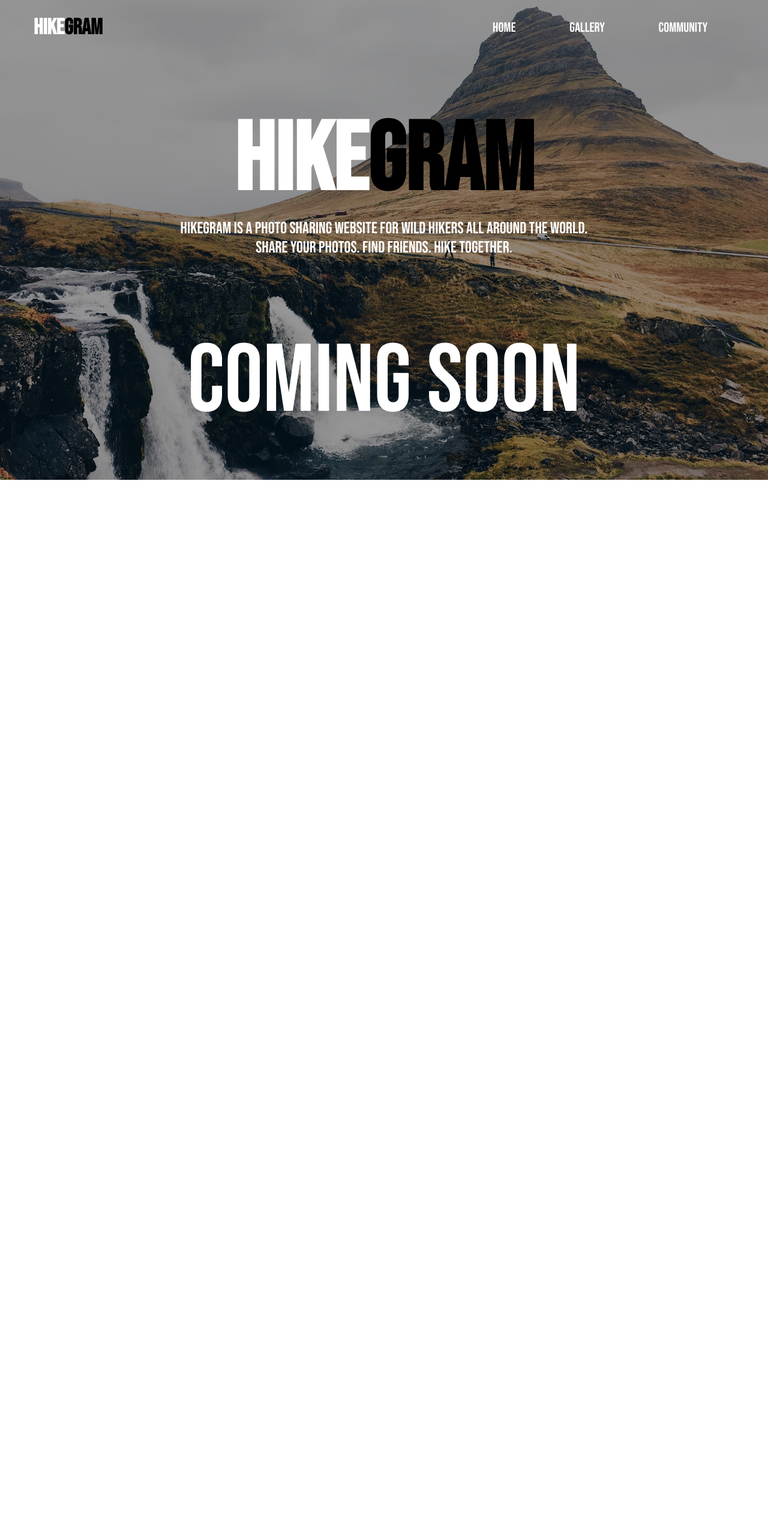
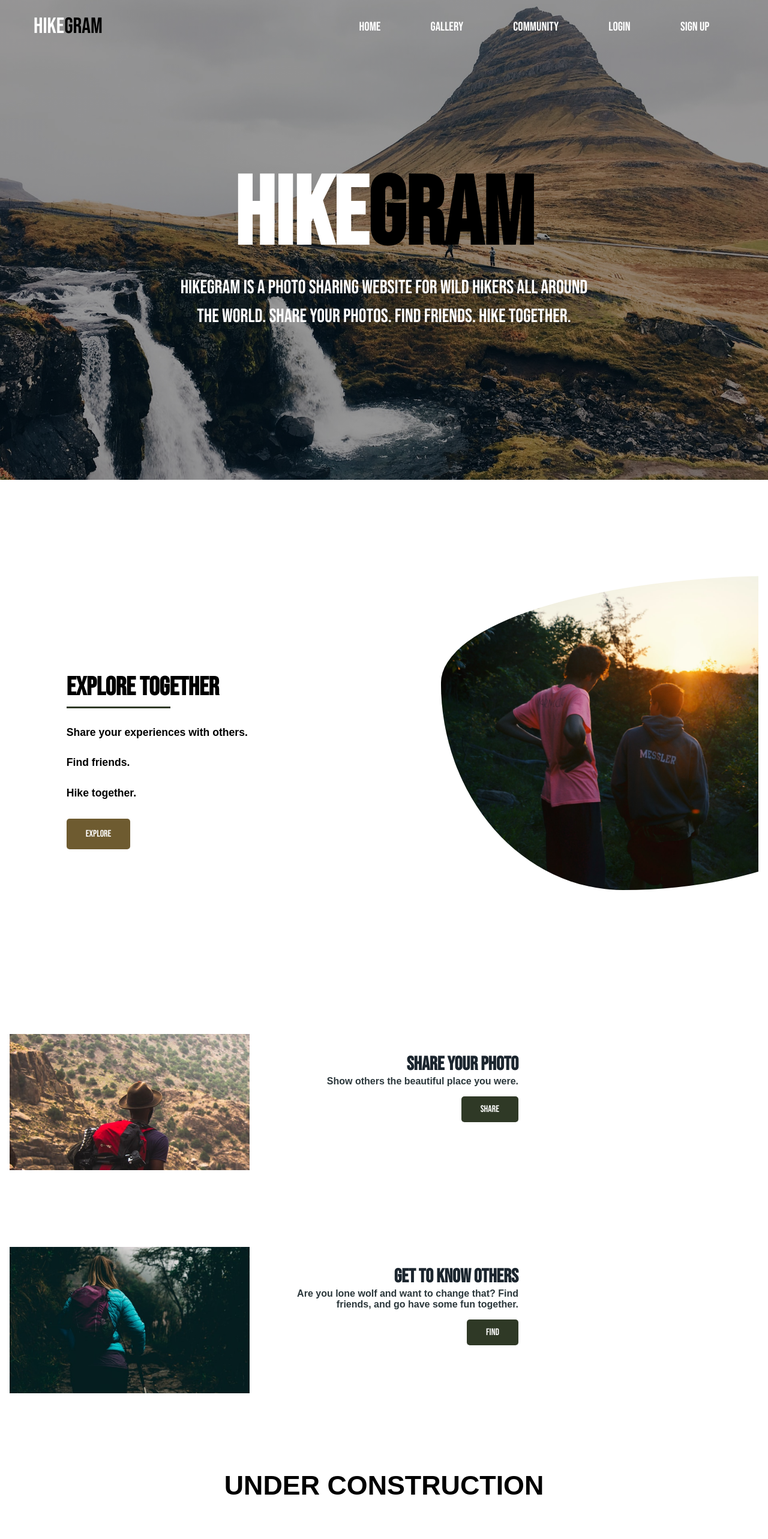
Before and after one commit to baxy5/HikeGram, a Next.js app: page / in a window 1280 px wide. Shown: the top 2566 px of the page at 60% size. Before the commit the page ends 800 px from the top, so only its background shows below. Built offline with nearby package versions, Linux system fonts and the light colour scheme; a web font is replaced by a local one.

Commit message:
index page fix

```diff
--- a/components/Content.jsx
+++ b/components/Content.jsx
@@ -21,8 +21,8 @@ const Content = () => {
         </div>
       </div>
 
-      <div className={styles.features}>
-        <div className={styles.more_info}>
+      <div className={styles.more_info}>
+        <div className={styles.features}>
           <Image
             src={WildHiker1}
             className={styles.img}
@@ -37,6 +37,8 @@ const Content = () => {
             <p>Show others the beautiful place you were.</p>
             <button>Share</button>
           </div>
+        </div>
+        <div className={`${styles.features} ${styles.right}`}>
           <Image
             src={WildHiker2}
             className={styles.img}
--- a/components/Navbar.jsx
+++ b/components/Navbar.jsx
@@ -16,7 +16,7 @@ const Navbar = () => {
 
   return (
     <div className={styles.navbar}>
-      <Link href="/Home">
+      <Link href="/">
         <a className={styles.logo}>
           Hike<span>gram</span>
         </a>
--- a/pages/index.js
+++ /dev/null
@@ -1,123 +0,0 @@
-import Link from "next/link";
-import Head from "next/head";
-import { useRef } from "react";
-import styles from "../styles/Home.module.scss";
-
-export default function Home() {
-  const nav = useRef("");
-
-  const openMenu = () => {
-    nav.current.classList.add("open-menu");
-  };
-
-  const closeMenu = () => {
-    nav.current.classList.remove("open-menu");
-  };
-
-  return (
-    <>
-      <Head>
-        <title>Hikegram</title>
-      </Head>
-      <div className={styles.container}>
-        <div className={styles.wrapper}>
-          <div className={styles.header}>
-            <h1>
-              <a href="#">
-                Hike<span>gram</span>
-              </a>
-            </h1>
-            <nav ref={nav}>
-              <ul>
-                <li>
-                  <Link href="/Home">
-                    <a>Home</a>
-                  </Link>
-                </li>
-                <li>
-                  <a href="#">Gallery</a>
-                </li>
-                <li>
-                  <a href="#">Community</a>
-                </li>
-              </ul>
-
-              <svg
-                className="close"
-                onClick={closeMenu}
-                viewBox="0 0 28 28"
-                fill="none"
-                xmlns="http://www.w3.org/2000/svg"
-              >
-                <path
-                  d="M14 3.5C19.799 3.5 24.5 8.20101 24.5 14C24.5 19.799 19.799 24.5 14 24.5C8.20101 24.5 3.5 19.799 3.5 14C3.5 8.20101 8.20101 3.5 14 3.5Z"
-                  stroke="white"
-                  strokeWidth="2"
-                  strokeLinecap="round"
-                />
-                <path
-                  d="M14.0002 14L18.6668 9.33334M14.0002 14L18.6668 18.6667L14.0002 14ZM14.0002 14L9.3335 9.33334L14.0002 14ZM14.0002 14L9.3335 18.6667L14.0002 14Z"
-                  stroke="white"
-                  strokeWidth="2"
-                  strokeLinecap="round"
-                />
-              </svg>
-            </nav>
-            <div className={styles.register}>
-              <p>Login</p>
-              <p>Sign up</p>
-            </div>
-
-            <svg
-              className="menu"
-              onClick={openMenu}
-              viewBox="0 0 27 27"
-              fill="none"
-              xmlns="http://www.w3.org/2000/svg"
-            >
-              <path
-                d="M18 20.25V22.5H5.625V20.25H18ZM23.625 12.375V14.625H3.375V12.375H23.625ZM21.375 4.5V6.75H9V4.5H21.375Z"
-                fill="black"
-              />
-            </svg>
-          </div>
-
-          <section className={styles.hero}>
-            <div className="content">
-              <h1>
-                Hike<span>gram</span>
-              </h1>
-              <p>
-                Hikegram is a photo sharing website for wild hikers all around
-                the world. Share your photos. Find friends. Hike together.
-              </p>
-            </div>
-
-            <svg
-              className="indicator"
-              viewBox="0 0 45 133"
-              fill="none"
-              xmlns="http://www.w3.org/2000/svg"
-            >
-              <g clip-path="url(#clip0_45_68)">
-                <path
-                  d="M44.8241 99.9809C44.4725 99.006 43.9061 98.5185 43.1249 98.5185H29.9999V2.46297C29.9999 1.7446 29.8241 1.15453 29.4725 0.692719C29.121 0.230911 28.6717 0 28.1249 0H16.8749C16.328 0 15.8788 0.230911 15.5272 0.692719C15.1756 1.15453 14.9999 1.7446 14.9999 2.46297V98.5185H1.87486C1.05455 98.5185 0.488142 99.006 0.175642 99.9809C-0.136858 100.956 -0.039202 101.854 0.46861 102.675L20.9764 132.23C21.367 132.743 21.8163 133 22.3241 133C22.871 133 23.3397 132.743 23.7303 132.23L44.5311 102.675C45.0389 101.854 45.1366 100.956 44.8241 99.9809Z"
-                  fill="white"
-                />
-              </g>
-              <defs>
-                <clipPath id="clip0_45_68">
-                  <rect width="45" height="133" fill="white" />
-                </clipPath>
-              </defs>
-            </svg>
-          </section>
-
-          <section className={styles.coming_soon}>
-            <p className="title">Coming soon</p>
-          </section>
-        </div>
-      </div>
-    </>
-  );
-}
--- a/pages/home.jsx
+++ b/pages/index.jsx
@@ -1,4 +1,5 @@
 import React from "react";
+import Head from "next/head";
 import styles from "../styles/Home.module.scss";
 import Navbar from "../components/Navbar.jsx";
 import Hero from "../components/Hero.jsx";
@@ -8,6 +9,9 @@ import Footer from "../components/Footer.jsx";
 function Home() {
   return (
     <>
+      <Head>
+        <title>Hikegram</title>
+      </Head>
       <div className={styles.container}>
         <div className={styles.wrapper}>
           <Navbar />
--- a/styles/Content.module.scss
+++ b/styles/Content.module.scss
@@ -7,7 +7,7 @@
 }
 
 .content {
-  margin-top: 5em;
+  margin-top: 10em;
   display: flex;
   justify-content: space-around;
   width: 100%;
@@ -64,13 +64,8 @@
   animation: blob 1s alternate-reverse infinite;
 }
 
-.features {
-  margin-top: 10em;
-  display: flex;
-  justify-content: space-around;
-}
-
 .more_info {
+  margin-top: 15em;
   text-align: center;
 
   .feature {
@@ -112,6 +107,33 @@
 }
 
 @media only screen and (min-width: 1024px) {
+  .features {
+    display: grid;
+    justify-content: unset;
+    grid-template-columns: repeat(2, auto);
+    gap: 3em;
+    margin-bottom: 8em;
+
+    .feature {
+      text-align: right;
+      width: 25em;
+    }
+  }
+
+  .right {
+    grid-template-areas: "left right";
+
+    .img {
+      grid-area: right;
+    }
+
+    .feature {
+      text-align: right;
+      width: 25em;
+      justify-self: left;
+    }
+  }
+
   .wrapper {
     display: flex;
     flex-direction: row-reverse;
@@ -123,6 +145,12 @@
   }
 }
 
+@media only screen and (max-width: 375px) {
+  .under_cons {
+    font-size: 1em;
+  }
+}
+
 @keyframes blob {
   from {
     border-radius: 65% 35% 21% 79% / 67% 44% 56% 33%;
```
